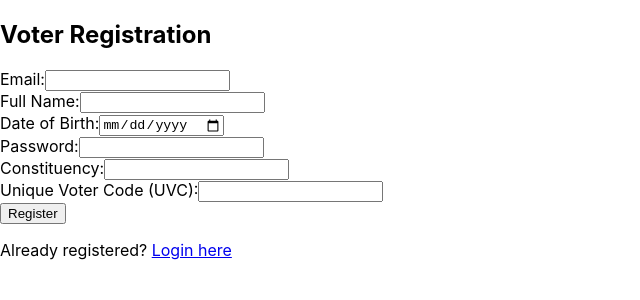
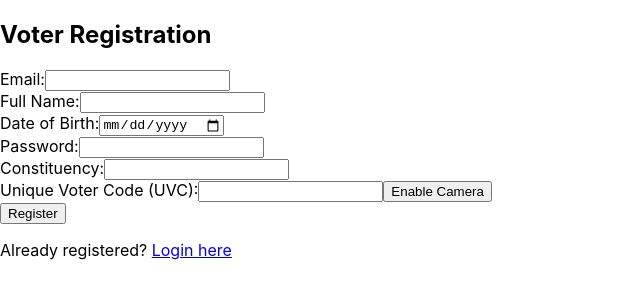
Before and after one commit to Shantanugupta43/GEVS, a React (Create React App) app: page / in a window 1280 px wide. Shown: the top 300 px of the page, without its empty margins (0-640 px from the left). Built offline with nearby package versions, Linux system fonts and the light colour scheme.

Commit message:
added QR checking on netlify after commit

```diff
--- a/package.json
+++ b/package.json
@@ -8,12 +8,13 @@
     "@testing-library/user-event": "^13.5.0",
     "react": "^18.2.0",
     "react-dom": "^18.2.0",
+    "react-qr-reader": "^3.0.0-beta-1",
     "react-router-dom": "^6.20.1",
     "react-scripts": "5.0.1",
     "web-vitals": "^2.1.4"
   },
   "scripts": {
-    "start": "react-scripts start",
+    "start": "react-scripts start --host 0.0.0.0",
     "build": "react-scripts build",
     "test": "react-scripts test",
     "eject": "react-scripts eject"
--- a/src/components/VoterRegistration.js
+++ b/src/components/VoterRegistration.js
@@ -1,7 +1,7 @@
 // components/VoterRegistration.js
 import React, { useState } from 'react';
 import { Link } from 'react-router-dom';
-
+import { QrReader } from 'react-qr-reader';
 
 const VoterRegistration = () => {
   const [formData, setFormData] = useState({
@@ -13,8 +13,25 @@ const VoterRegistration = () => {
     uvc: '',
   });
 
+  const [isCameraEnabled, setCameraEnabled] = useState(false);
+
   const handleChange = (e) => {
     setFormData({ ...formData, [e.target.name]: e.target.value });
+  };
+
+  const handleScan = (data) => {
+    if (data) {
+      // Extract UVC number from QR code and fill the input field
+      setFormData({ ...formData, uvc: data });
+    }
+  };
+
+  const handleError = (err) => {
+    console.error(err);
+  };
+
+  const handleEnableCamera = () => {
+    setCameraEnabled(true);
   };
 
   const handleSubmit = (e) => {
@@ -91,10 +108,20 @@ const VoterRegistration = () => {
             onChange={handleChange}
             required
           />
+          {/* QR Code Scanner */}
+          {isCameraEnabled ? (
+            <QrReader delay={200} onError={handleError} onScan={handleScan} style={{ width: '20%' }} />
+          ) : (
+            <button type="button" onClick={handleEnableCamera}>
+              Enable Camera
+            </button>
+          )}
         </div>
         <button type="submit">Register</button>
       </form>
-      <p>Already registered? <Link to="/login">Login here</Link></p>
+      <p>
+        Already registered? <Link to="/login">Login here</Link>
+      </p>
     </div>
   );
 };
```
Also changed, not shown: 1 other file (tests, documents, lock files or other folders).
